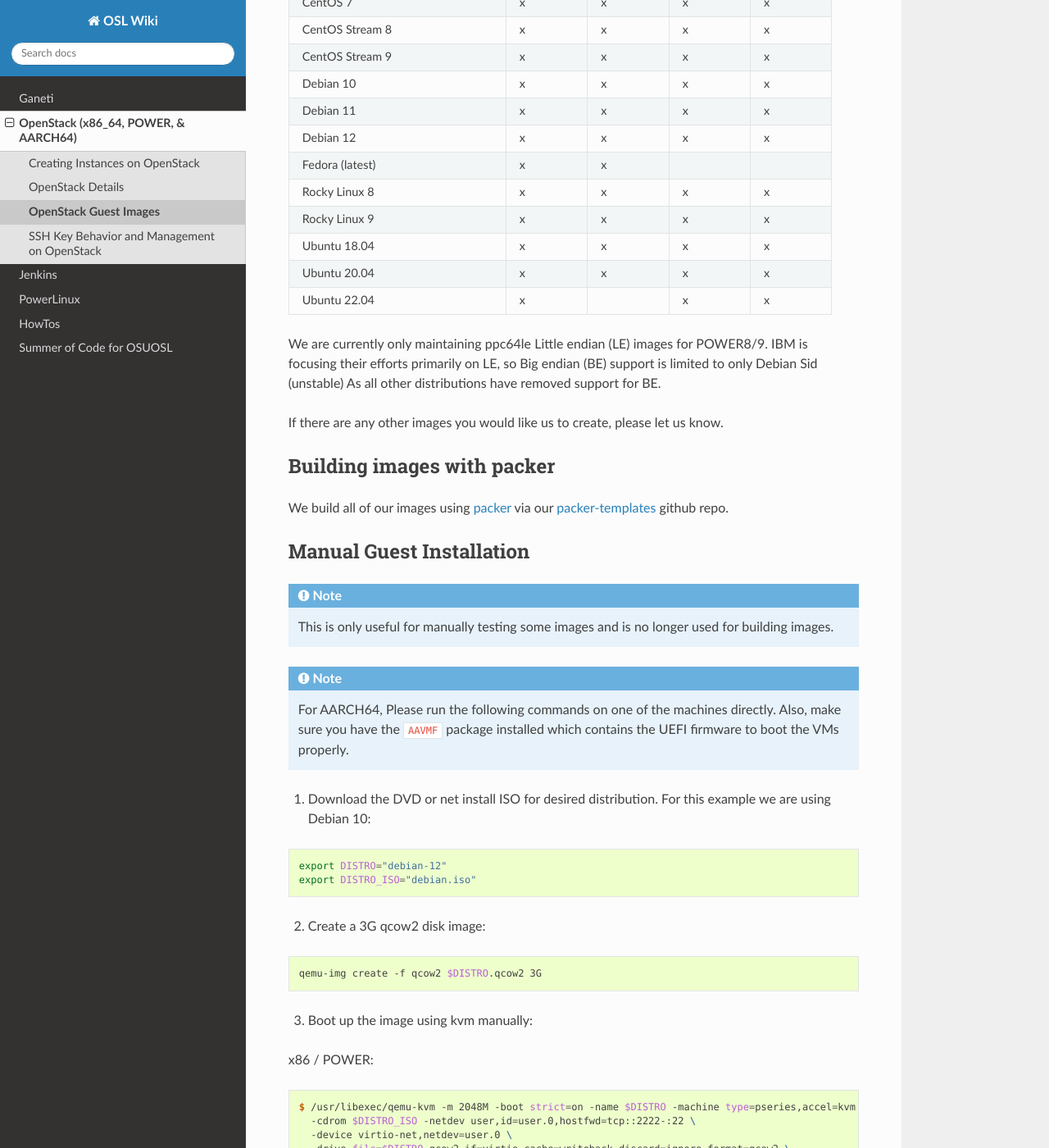
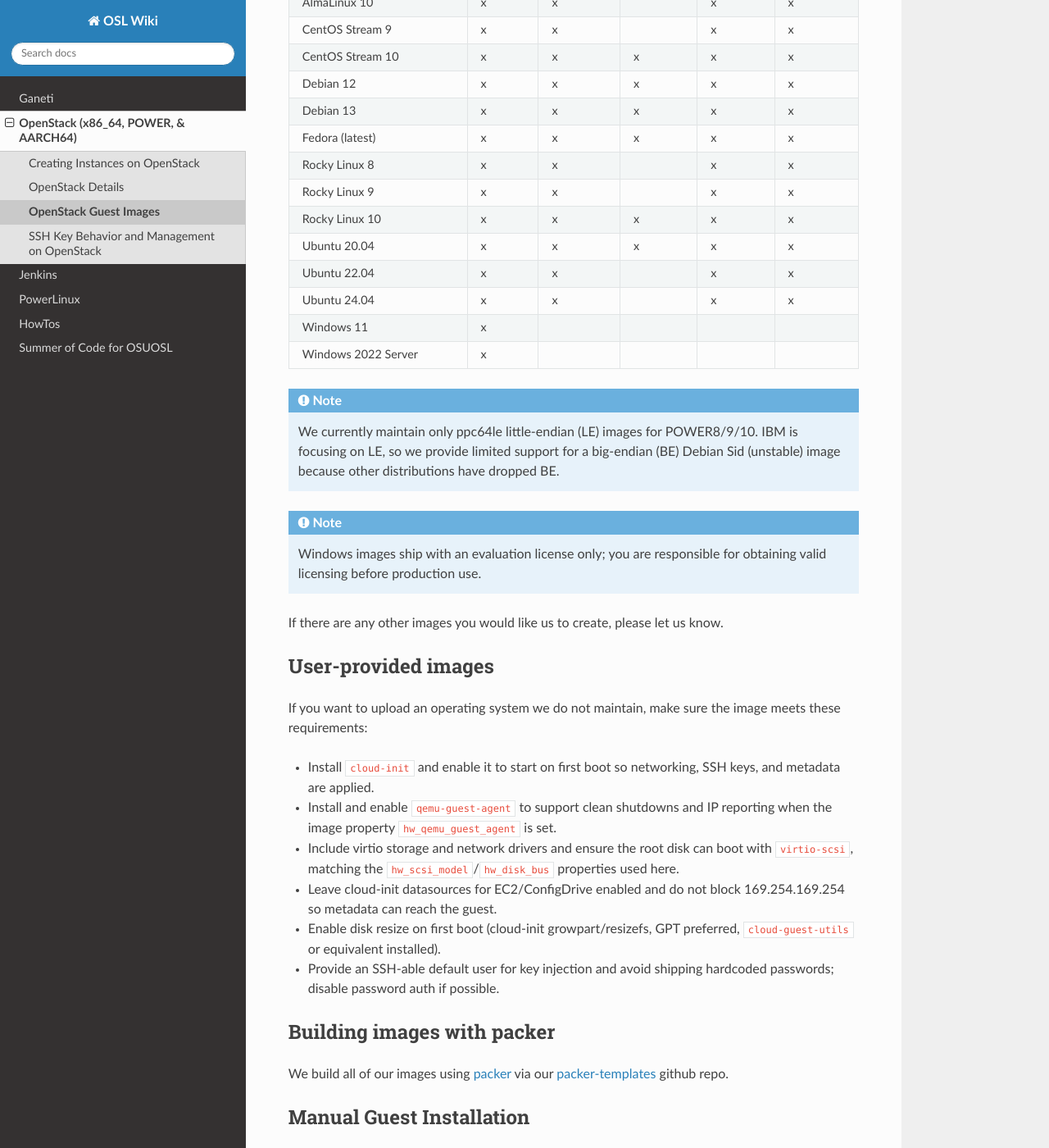
Before and after one commit to osuosl/wiki, a Sphinx documentation site: the page built from source/openstack/guests.rst, in a window 1280 px wide and 1400 px high, scrolled down 472 px. Shown: the whole window at 82% size. Built offline with Sphinx 7.4.7 and the Read the Docs theme 3.1.0, drawn with Linux system fonts in a browser that asks for light colours; some of the changed text lies outside the part shown.

Commit message:
Document OpenStack guest requirements and refresh image matrix
- Add user-provided image requirements (cloud-init, guest agent, virtio,
  metadata, resize, SSH user)
- Refresh image matrix with POWER10 entries and current OS set
- Make Sphinx copyright year roll forward automatically

Signed-off-by: Lance Albertson <lance@osuosl.org>

```diff
--- a/source/conf.py
+++ b/source/conf.py
@@ -14,6 +14,7 @@
 
 import sys
 import os
+import datetime
 
 import sphinx_rtd_theme
 
@@ -61,7 +62,7 @@ master_doc = 'index'
 
 # General information about the project.
 project = 'OSL Wiki'
-copyright = '2014-2024, Oregon State University'
+copyright = f"2014-{datetime.datetime.now().year}, Oregon State University"
 
 # The version info for the project you're documenting, acts as replacement for
 # |version| and |release|, also used in various other places throughout the
--- a/source/openstack/csv/images.csv
+++ b/source/openstack/csv/images.csv
@@ -1,15 +1,17 @@
-"Image","x86_64","AARCH64","POWER8","POWER9"
-"AlmaLinux 8","x","x","x","x"
-"AlmaLinux 9","x","x","x","x"
-"CentOS 7","x","x","x","x"
-"CentOS Stream 8","x","x","x","x"
-"CentOS Stream 9","x","x","x","x"
-"Debian 10","x","x","x","x"
-"Debian 11","x","x","x","x"
-"Debian 12","x","x","x","x"
-"Fedora (latest)","x","x","",""
-"Rocky Linux 8","x","x","x","x"
-"Rocky Linux 9","x","x","x","x"
-"Ubuntu 18.04","x","x","x","x"
-"Ubuntu 20.04","x","x","x","x"
-"Ubuntu 22.04","x","","x","x"
+"Image","x86_64","AARCH64","POWER8","POWER9","POWER10"
+"AlmaLinux 8","x","x","x","x","x"
+"AlmaLinux 9","x","x",,"x","x"
+"AlmaLinux 10","x","x",,"x","x"
+"CentOS Stream 9","x","x",,"x","x"
+"CentOS Stream 10","x","x","x","x","x"
+"Debian 12","x","x","x","x","x"
+"Debian 13","x","x","x","x","x"
+"Fedora (latest)","x","x","x","x","x"
+"Rocky Linux 8","x","x",,"x","x"
+"Rocky Linux 9","x","x",,"x","x"
+"Rocky Linux 10","x","x","x","x","x"
+"Ubuntu 20.04","x","x","x","x","x"
+"Ubuntu 22.04","x","x",,"x","x"
+"Ubuntu 24.04","x","x",,"x","x"
+"Windows 11","x",,,,
+"Windows 2022 Server","x",,,,
--- a/source/openstack/guests.rst
+++ b/source/openstack/guests.rst
@@ -13,14 +13,34 @@ We are currently maintaining these images:
 
 .. csv-table::
    :file: ./csv/images.csv
-   :widths: 40, 15, 15, 15, 15
+   :widths: 40, 15, 15, 15, 15, 15
    :header-rows: 1
 
-We are currently only maintaining ppc64le Little endian (LE) images for POWER8/9. IBM is focusing their efforts
-primarily on LE, so Big endian (BE) support is limited to only Debian Sid (unstable) As all other distributions have
-removed support for BE.
+.. note:: We currently maintain only ppc64le little-endian (LE) images for POWER8/9/10. IBM is focusing on LE, so we
+   provide limited support for a big-endian (BE) Debian Sid (unstable) image because other distributions have dropped
+   BE.
+
+.. note:: Windows images ship with an evaluation license only; you are responsible for obtaining valid licensing before
+   production use.
 
 If there are any other images you would like us to create, please let us know.
+
+User-provided images
+--------------------
+
+If you want to upload an operating system we do not maintain, make sure the image meets these requirements:
+
+- Install ``cloud-init`` and enable it to start on first boot so networking, SSH keys, and metadata are applied.
+- Install and enable ``qemu-guest-agent`` to support clean shutdowns and IP reporting when the image property
+  ``hw_qemu_guest_agent`` is set.
+- Include virtio storage and network drivers and ensure the root disk can boot with ``virtio-scsi``, matching the
+  ``hw_scsi_model``/``hw_disk_bus`` properties used here.
+- Leave cloud-init datasources for EC2/ConfigDrive enabled and do not block 169.254.169.254 so metadata can reach the
+  guest.
+- Enable disk resize on first boot (cloud-init growpart/resizefs, GPT preferred, ``cloud-guest-utils`` or equivalent
+  installed).
+- Provide an SSH-able default user for key injection and avoid shipping hardcoded passwords; disable password auth if
+  possible.
 
 Building images with packer
 ---------------------------
@@ -35,9 +55,10 @@ Manual Guest Installation
 
 .. note:: This is only useful for manually testing some images and is no longer used for building images.
 
-.. note:: For AARCH64, Please run the following commands on one of the machines directly. Also, make sure you have the ``AAVMF`` package installed which contains the UEFI firmware to boot the VMs properly.
+.. note:: For AARCH64, please run the following commands on one of the machines directly. Make sure you have the
+  ``AAVMF`` package installed; it contains the UEFI firmware required to boot the VMs.
 
-1. Download the DVD or net install ISO for desired distribution. For this example we are using Debian 10:
+1. Download the DVD or net install ISO for your desired distribution. For this example we are using Debian 12:
 
 .. code-block:: bash
 
@@ -86,9 +107,8 @@ Uploading Images
 
 .. note::
 
-  We do not recommend uploading images using the GUI interface for any images larger than 1G in size due to limits we
-  have set with Apache. Instead we recommend you install using the CLI tools which will communication directly to the
-  image service (glance).
+  We do not recommend uploading images using the web UI for any images larger than 1G because of Apache limits. Instead
+  we recommend using the CLI tools, which communicate directly with the image service (glance).
 
 1. Install OpenStack CLI packages:
 
@@ -112,14 +132,13 @@ Uploading Images
 
 2. Download and source openrc file
 
-Login to the OpenStack GUI interface and then on your user on the upper right corner and pressing "OpenStack RC file".
-That will download a file which you will then source using your shell environment.
+Log in to the OpenStack web UI, click your username in the upper right, choose "OpenStack RC file" to download it, and
+source it in your shell.
 
 3. Import image into OpenStack:
 
-Due to our backend storage uses Ceph, we recommend to upload images using the raw disk format. This allows for
-Copy-on-Write features being used which speeds up VM deployment. If you already have something in qcow2 format, you can
-easily convert it by doing the following:
+Because our backend storage uses Ceph, we recommend uploading images in the raw disk format. This enables
+copy-on-write features that speed up VM deployment. If you already have a qcow2 image, convert it with:
 
 .. code-block:: console
 
@@ -141,8 +160,7 @@ Now upload the image:
 
 .. note::
 
-  The extra properties are optional but do align best with how our backend systems are configured. It will allow for a
-  better user experience if you include those.
+  These properties are optional but match our backend defaults and usually deliver a better user experience.
 
 However, if you still prefer to use qcow2, make sure you compress it first:
 
```
Also changed, not shown: other parts of source/openstack/guests.rst (+1 -1 lines).
